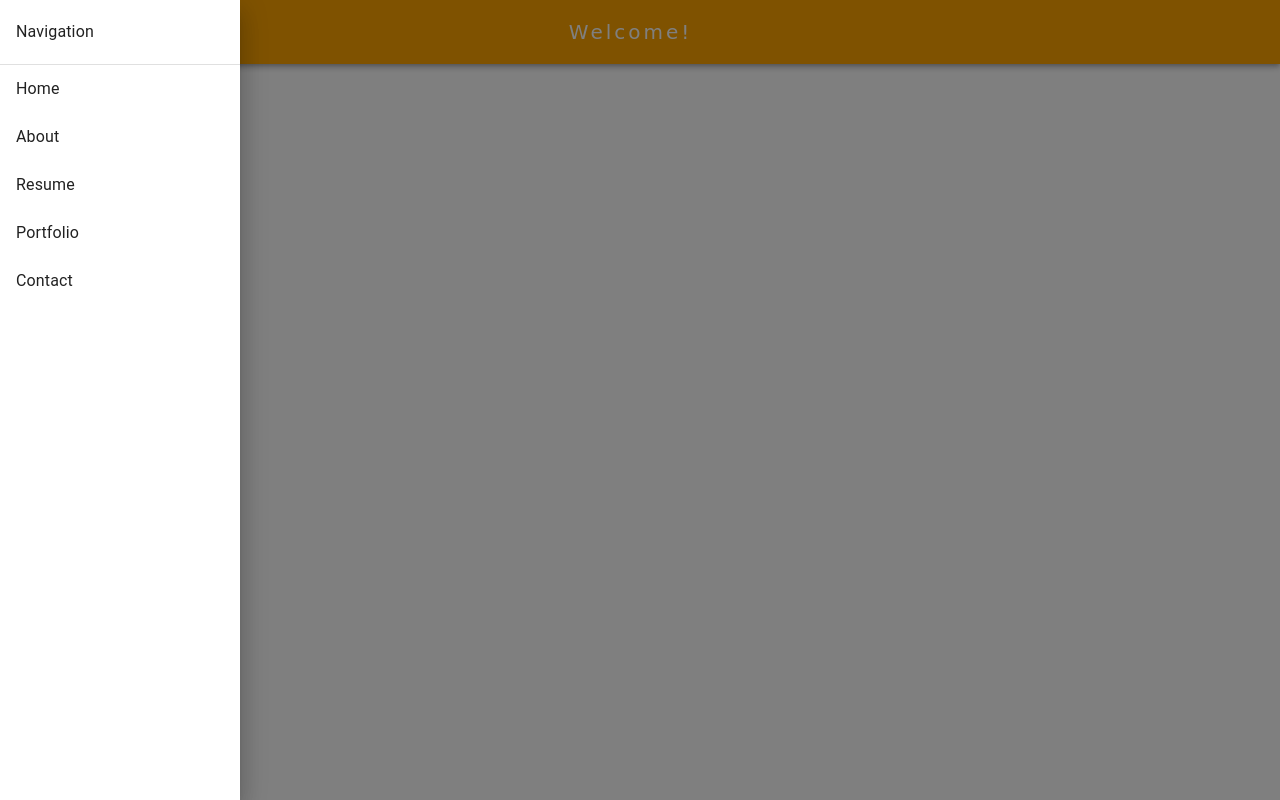
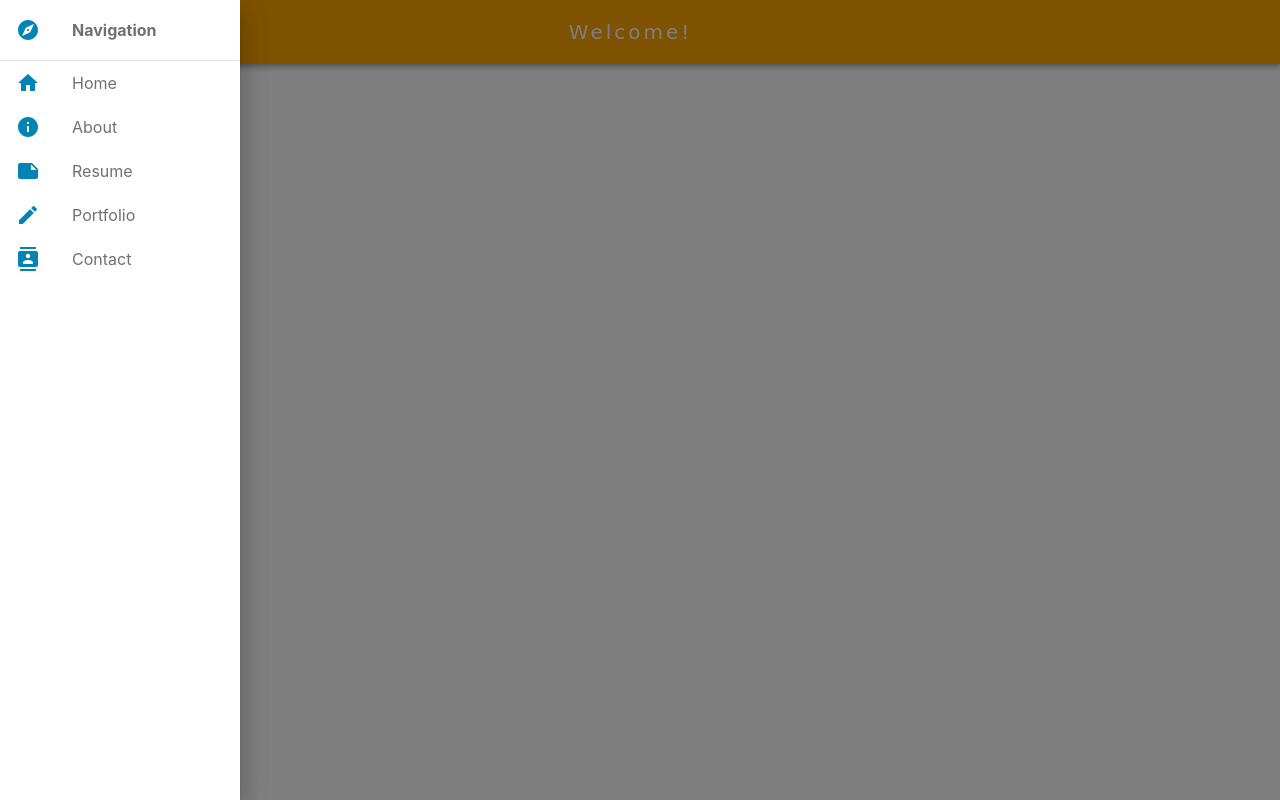
Before and after one commit to ChawinTan/portfolio, a React (Create React App) app: page / in a window 1280 px wide. Both pictures are taken after a click on the button "menu". Built offline with nearby package versions, Linux system fonts and the light colour scheme.

Commit message:
List item styling

```diff
--- a/src/Components/Drawer.js
+++ b/src/Components/Drawer.js
@@ -6,18 +6,85 @@ import List from '@material-ui/core/List';
 import ListItem from '@material-ui/core/ListItem';
 import ListItemIcon from '@material-ui/core/ListItemIcon';
 import ListItemText from '@material-ui/core/ListItemText';
+import ExploreIcon from '@material-ui/icons/Explore';
+import HomeIcon from '@material-ui/icons/Home';
+import InfoIcon from '@material-ui/icons/Info';
+import NoteIcon from '@material-ui/icons/Note';
+import CreateIcon from '@material-ui/icons/Create';
+import ContactsIcon from '@material-ui/icons/Contacts';
 import { makeStyles } from '@material-ui/core/styles';
 
 const useStyles = makeStyles(theme => ({
     list: {
         minWidth: 240
+    },
+    listItemIcon: {
+        color: '#0084b4'
+    },
+    listItemText: {
+        color: 'rgba(51, 51, 51, 0.7)'
+    },
+    navigation: {
+        fontWeight: 700,
+        color: 'rgba(51, 51, 51, 0.7)'
     }
 }));
 
 function AppDrawer(props) {
     const classes = useStyles();
     const { open, onClose } = props;
-    const navigationItems = ['Home', 'About', 'Resume', 'Portfolio', 'Contact'];
+    const navigationList = [
+        <ListItem  key={0} >
+            <ListItemIcon className={classes.listItemIcon}>
+                <HomeIcon />
+            </ListItemIcon>
+            <ListItemText
+             className={classes.listItemText}
+             disableTypography
+             primary={'Home'}/>
+        </ListItem>,
+
+        <ListItem  key={1} >
+            <ListItemIcon className={classes.listItemIcon}>
+                <InfoIcon />
+            </ListItemIcon>
+            <ListItemText
+             className={classes.listItemText}
+             disableTypography
+             primary={'About'}/>
+        </ListItem>,
+
+        <ListItem  key={2} >
+            <ListItemIcon className={classes.listItemIcon}>
+                <NoteIcon />
+            </ListItemIcon>
+            <ListItemText
+             className={classes.listItemText}
+             disableTypography
+             primary={'Resume'}/>
+        </ListItem>,
+
+        <ListItem  key={3} >
+            <ListItemIcon className={classes.listItemIcon}>
+                <CreateIcon />
+            </ListItemIcon>
+            <ListItemText
+             className={classes.listItemText}
+             disableTypography
+             primary={'Portfolio'}/>
+        </ListItem>,
+
+        <ListItem  key={4} >
+            <ListItemIcon className={classes.listItemIcon}>
+                <ContactsIcon />
+            </ListItemIcon>
+            <ListItemText
+             className={classes.listItemText}
+             disableTypography
+             primary={'Contact'}/>
+        </ListItem>
+    ];
+
     return (
         <div>
             <Drawer
@@ -25,14 +92,20 @@ function AppDrawer(props) {
                 onClose={onClose} >
                 <List className={classes.list}>
                     <ListItem key={'navigation'}>
-                        <ListItemText primary="Navigation"  />
+                        <ListItemIcon className={classes.listItemIcon}>
+                            <ExploreIcon />
+                        </ListItemIcon>
+                        <ListItemText
+                        disableTypography
+                        className={classes.navigation}
+                        primary="Navigation"  />
                     </ListItem>
                 </List>
                 <Divider />
 
                 {
-                    navigationItems.map((item, index) => {
-                        return <ListItem  key={index} ><ListItemText primary={item}/></ListItem>
+                    navigationList.map((item) => {
+                        return item;
                     })
                 }
             </Drawer>
```
